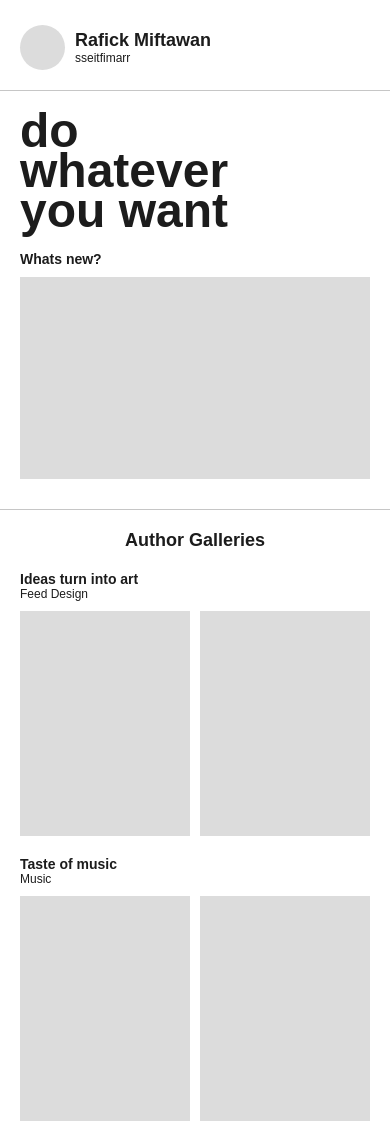
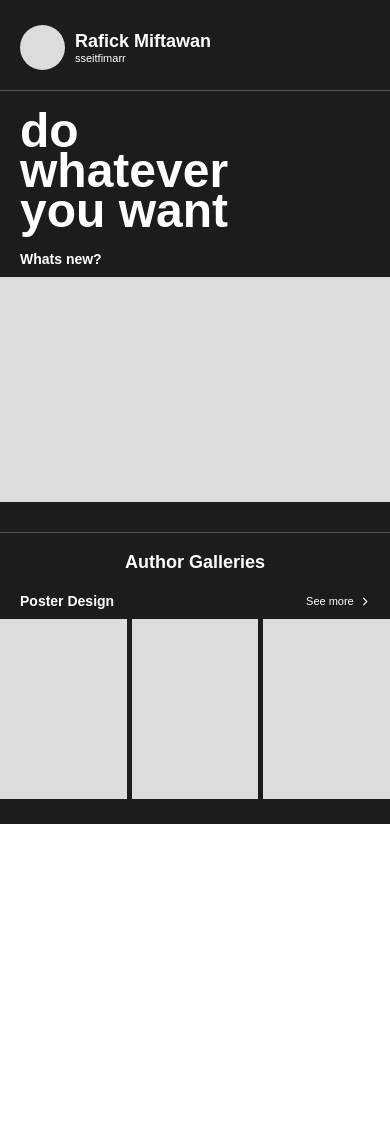
Before and after one commit to sseitfimarr/portfolio, a plain HTML site: page index.html in a window 390 px wide. After the commit the page ends 844 px from the top, so only its background shows below. Drawn offline with Linux system fonts and the light colour scheme; a web font is replaced by a local one.

Commit message:
perubahan style pada tampilan

```diff
--- a/index.html
+++ b/index.html
@@ -4,6 +4,7 @@
     <meta charset="UTF-8">
     <meta name="viewport" content="width=device-width, initial-scale=1.0">
     <link rel="stylesheet" href="style.css">
+    <link rel="stylesheet" href="https://cdnjs.cloudflare.com/ajax/libs/font-awesome/7.3.1/css/all.css">
     <title>Ssei Galleries</title>
 </head>
 <body>
@@ -39,20 +40,14 @@
         <h1 class="title">Author Galleries</h1>
         <div class="categories">
             <div class="headline">
-                <h1>Ideas turn into art</h1>
-                <p class="type">Feed Design</p>
+                <h1>Poster Design</h1>
+                <section class="see-more">
+                    <p class="type">See more</p>
+                    <i class="fa-solid fa-chevron-down"></i>
+                </section>
             </div>
             <div class="design" id="feed-design">
                 <div class="bone-async"></div>
-                <div class="bone-async"></div>
-            </div>
-        </div>
-        <div class="categories">
-            <div class="headline">
-                <h1>Taste of music</h1>
-                <p class="type">Music</p>
-            </div>
-            <div class="design" id="music-design">
                 <div class="bone-async"></div>
                 <div class="bone-async"></div>
             </div>
--- a/main.js
+++ b/main.js
@@ -3,7 +3,6 @@ const ASSETS_DRIVE_API_URL = 'https://script.google.com/macros/s/AKfycbwyQnguqPa
 const photoProfile = document.querySelector('.photo-profile');
 const newDesign = document.querySelector('.new-design');
 const feedDesign = document.getElementById('feed-design');
-const musicDesign = document.getElementById('music-design');
 
 function showData(files) {
     console.log('Success:', files);
@@ -20,7 +19,6 @@ function showData(files) {
 
     newDesign.innerHTML = '';
     feedDesign.innerHTML = '';
-    musicDesign.innerHTML = '';
 
     const now = Date.now();
     const oneDay = 24 * 60 * 60 * 1000;
@@ -28,13 +26,13 @@ function showData(files) {
         .filter(file => (now - file.timestamp) <= oneDay)
         .sort((a, b) => b.timestamp - a.timestamp).slice(0, 1);
 
-    if (newFileDesign.length === 0) {
+    if (newFileDesign.length === 1) {
         newDesign.innerHTML = '<img src="assets/images/error-landscape.png">'
     } else {
         newFileDesign.forEach(file => {
             newDesign.innerHTML += `
-            <img src="${file.url}" alt="${file.nama}"  referrerpolicy="no-referrer">
-            `;
+        <img src="${file.url}" alt="${file.nama}"  referrerpolicy="no-referrer">
+        `;
         });
     };
 
@@ -54,24 +52,6 @@ function showData(files) {
             <img src="https://drive.google.com/thumbnail?id=${file.id}&sz=w1600" alt="${file.nama}" referrerpolicy="no-referrer">
             `;
         });
-    }
-
-    const musicFiles = files
-        .filter(file => file.folder && file.folder.includes('music-design')
-            && file.tipe && file.tipe.includes('mp3' || 'mpeg3'))
-        .sort((a, b) => (b.timestamp || 0) - (a.timestamp || 0));
-
-    if (musicFiles.length === 0) {
-        musicDesign.innerHTML = `
-        <img src="assets/images/error-potrait.png" alt="Kosong">
-        <img src="assets/images/error-potrait.png" alt="Kosong">
-        `;
-    } else {
-        musicFiles.forEach(file => {
-            musicDesign.innerHTML += `
-            <img src="https://drive.google.com/thumbnail?id=${file.id}&sz=w1600" alt="${file.nama}" referrerpolicy="no-referrer">
-            `;
-        });
     };
 }
 
--- a/style.css
+++ b/style.css
@@ -1,12 +1,13 @@
 :root {
-    --white-color: white;
+    --white-color: #1c1c1c;
     --bone-color: #dcdcdc;
-    --black-color: #1c1c1c;
+    --black-color: white;
 
     --h1: 48px;
     --h2: 18px;
     --h3: 14px;
-    --desc: 12px;
+    --desc: 11px;
+    --icon: 9px;
 
     --paddingInner: 20px;
 }
@@ -93,6 +94,7 @@ body::-webkit-scrollbar {
         align-items: center;
         padding: 25px 0 25px 0;
         gap: var(--paddingInner);
+        background-color: var(--white-color);
     }
 
     .header {
@@ -168,13 +170,13 @@ body::-webkit-scrollbar {
         flex-direction: column;
         justify-content: center;
         align-items: start;
-        padding: 0 var(--paddingInner);
         gap: 10px;
 
         h1 {
             font-family: 'sfProD-bold', sans-serif;
             font-size: var(--h3);
             color: var(--black-color);
+            padding: 0 var(--paddingInner);
         }
 
         .new-design {
@@ -186,7 +188,7 @@ body::-webkit-scrollbar {
 
             .bone-async {
                 width: 100%;
-                height: 202.5px;
+                height: 225px;
                 background-color: var(--bone-color);
             }
         }
@@ -216,22 +218,39 @@ body::-webkit-scrollbar {
         flex-direction: column;
         justify-content: center;
         align-items: start;
-        padding: 0 var(--paddingInner);
         gap: 10px;
 
         .headline {
-            width: max-content;
+            width: 100%;
             height: max-content;
+            display: flex;
+            justify-content: space-between;
+            align-items: center;
             color: var(--black-color);
+            padding: 0 var(--paddingInner);
 
             h1 {
                 font-family: 'sfProD-bold', sans-serif;
                 font-size: var(--h3);
             }
 
-            p {
-                font-family: 'sfProD-regular', sans-serif;
-                font-size: var(--desc);
+            .see-more {
+                width: max-content;
+                height: max-content;
+                display: flex;
+                justify-content: center;
+                align-items: center;
+                gap: 5px;
+
+                p {
+                    font-family: 'sfProD-regular', sans-serif;
+                    font-size: var(--desc);
+                }
+
+                i {
+                    font-size: var(--icon);
+                    transform: rotate(-90deg);
+                }
             }
         }
 
@@ -241,19 +260,23 @@ body::-webkit-scrollbar {
             display: flex;
             justify-content: start;
             align-items: center;
-            gap: 10px;
+            gap: 5px;
             overflow-x: auto;
             overflow-y: hidden;
 
             img {
-                width: calc(100% / 2 - 5px);
+                width: calc((100% / 2.5));
             }
 
             .bone-async {
-                width: calc(100% / 2 - 5px);
-                height: 225px;
+                width: calc(100% / 2.5);
+                height: 180px;
                 background-color: var(--bone-color);
             }
         }
+
+        .design::-webkit-scrollbar {
+            opacity: 0;
+        }
     }
 }
```
